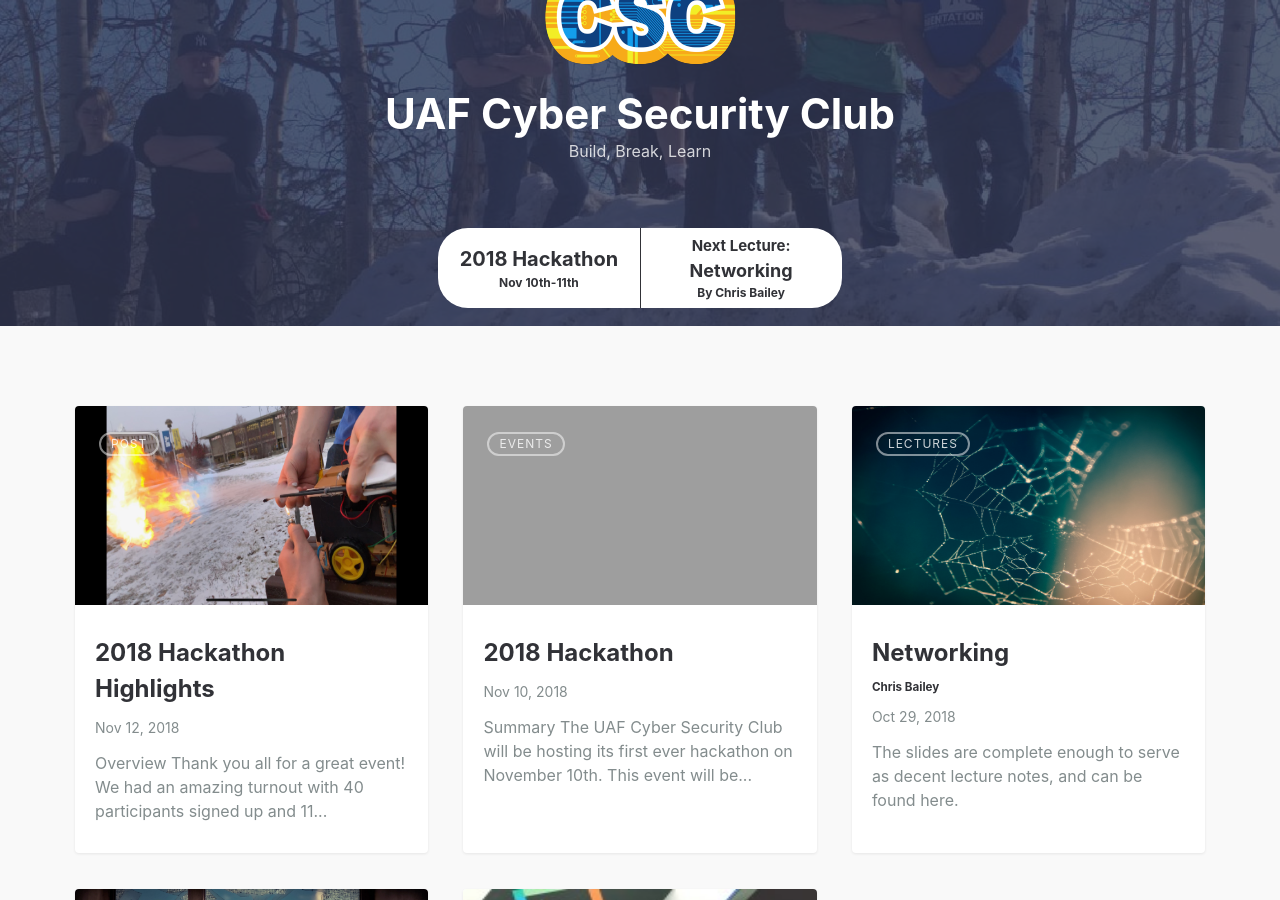
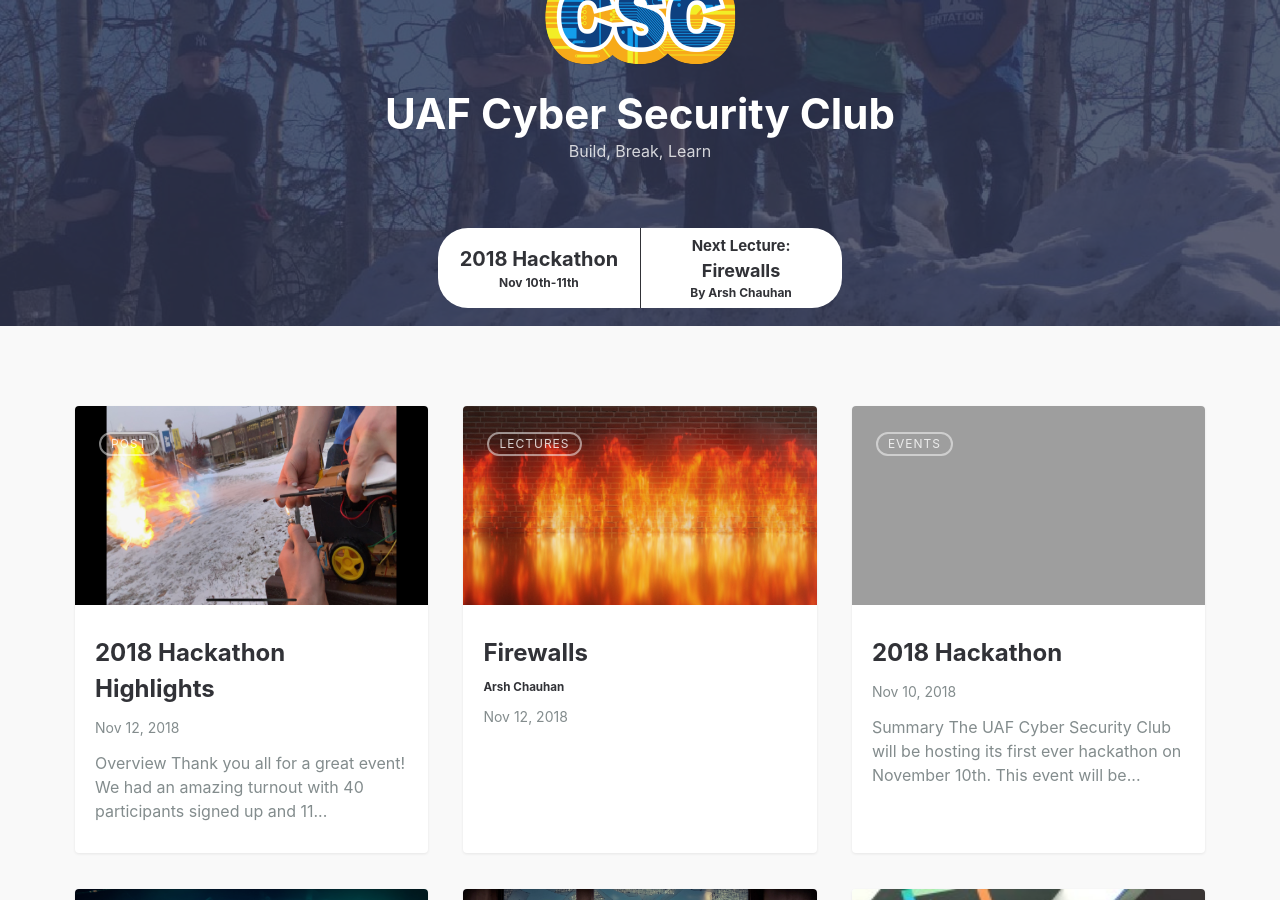
Before and after one commit to UAFCSC/uafcsc.github.io, a Jekyll site: the page built from index.md, in a window 1280 px wide and 900 px high, scrolled down 250 px. Built offline with Jekyll 4.4.1, drawn with Linux system fonts in a browser that asks for light colours; nearby versions of some CDN libraries.

Commit message:
Adds firewall lecture info

```diff
--- a/_includes/upcoming.html
+++ b/_includes/upcoming.html
@@ -4,10 +4,10 @@
       <h2>2018 Hackathon</h2>
       <h3>Nov 10th-11th</h3>
     </a>
-    <a href="/networking" class="lecture">
+    <a href="/firewalls" class="lecture">
       <h2>Next Lecture:</h2>
-      <h3>Networking</h3>
-      <h4>By Chris Bailey</h4>
+      <h3>Firewalls</h3>
+      <h4>By Arsh Chauhan</h4>
     </a>
   </article>
 </div>
--- /dev/null
+++ b/_posts/2018-11-12-firewalls.md
@@ -0,0 +1,7 @@
+---
+layout: post
+title: Firewalls
+featured-img: firewall
+author: Arsh Chauhan
+categories: [Lectures]
+---
```
Also changed, not shown: assets/img/posts/firewall.jpg (added), assets/img/posts/firewall_placehold.jpg (added), assets/img/posts/firewall_thumb.jpg (added), assets/img/posts/firewall_thumb@2x.jpg (added).
